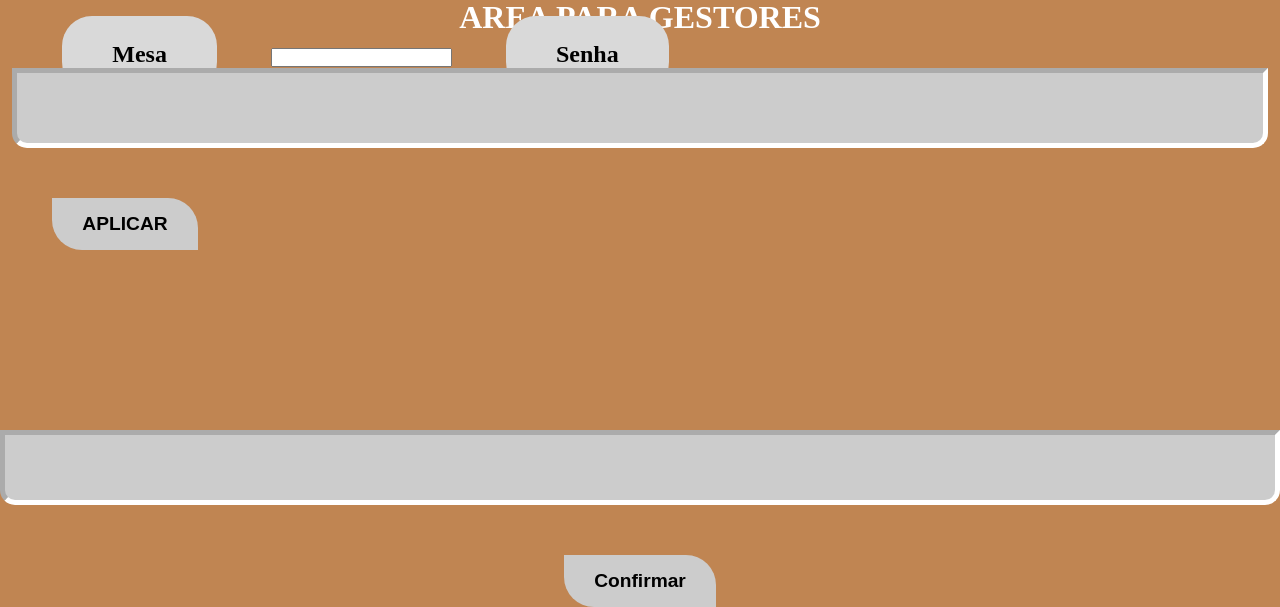
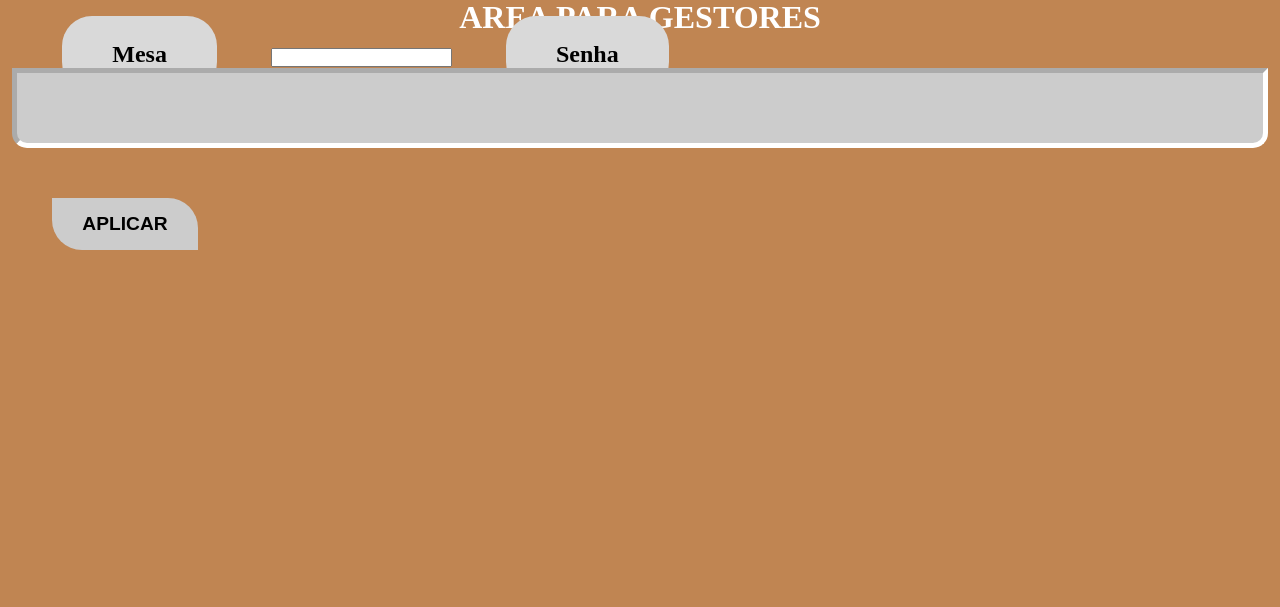
Before and after one commit to Etequinos/TCC, a PHP site: page /telas/login.php in a window 1280 px wide; the page is wider, and only the part inside the window is pictured. Shown: the part 325-932 px from the top of that part. After the commit the page ends 575 px from the top of that part, so only its background shows below. Run offline with PHP 8.4, Linux system fonts and the light colour scheme; data comes from the database, SQL or seed files in the repository.

Commit message:
login 100% [Solved]

```diff
--- a/telas/login.php
+++ b/telas/login.php
@@ -18,16 +18,14 @@
             <label for="id">Mesa</label>
             <input type="number" name="id" id="id">
             <label for="senha">Senha</label>
-
-    <input type="text" name="senha" id="senha_input">
+            <input type="text" name="senha" id="senha">
             <button type="submit">APLICAR</button>
-</div>
-
-    <input type="text" name="senha" id="senha">
-    <button type="submit" value="Verify" >Confirmar</button>
         </form>
     </div>
 
 
+
+
+
 </body>
 </html>
```
Lines whose indentation alone changed are shown as unchanged.
